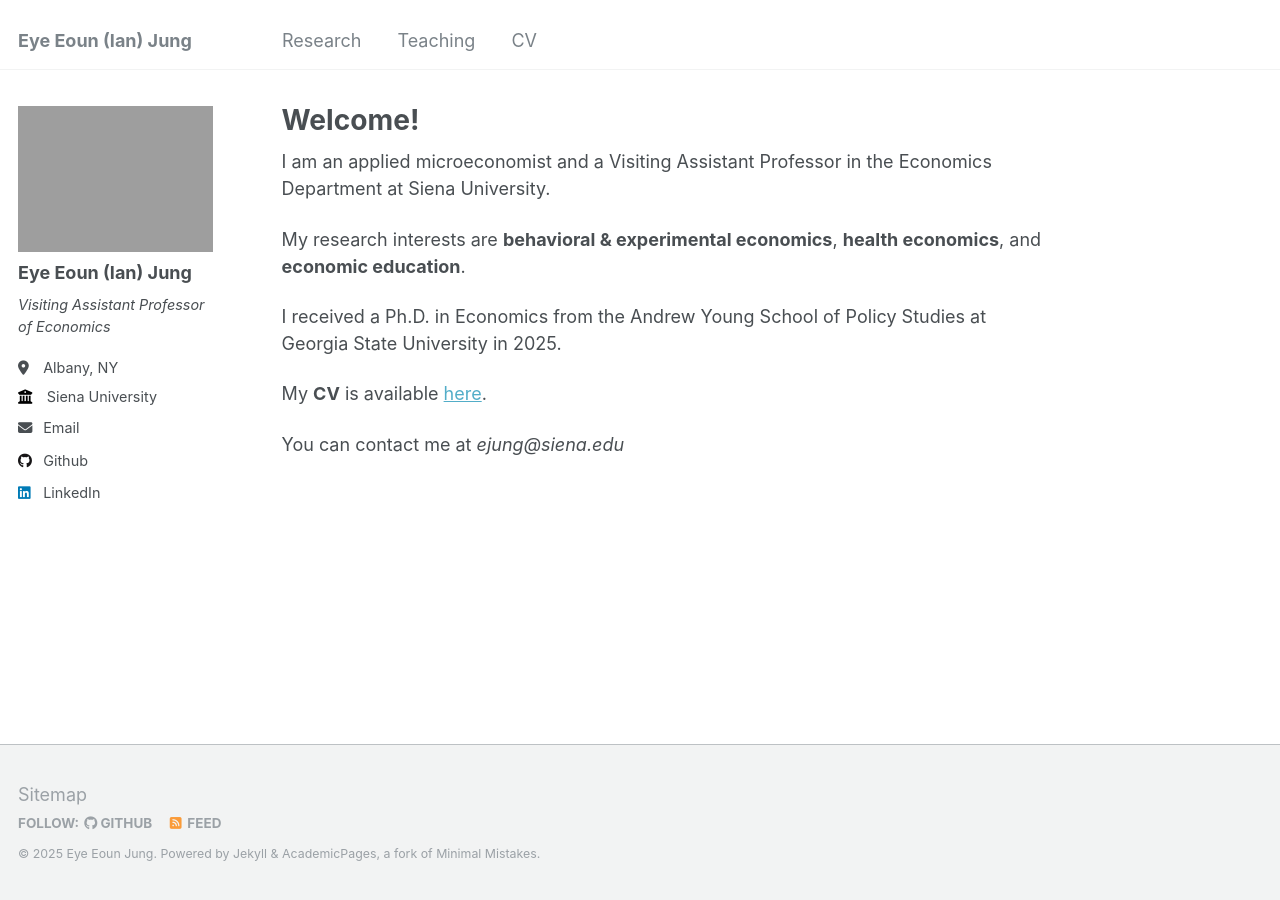
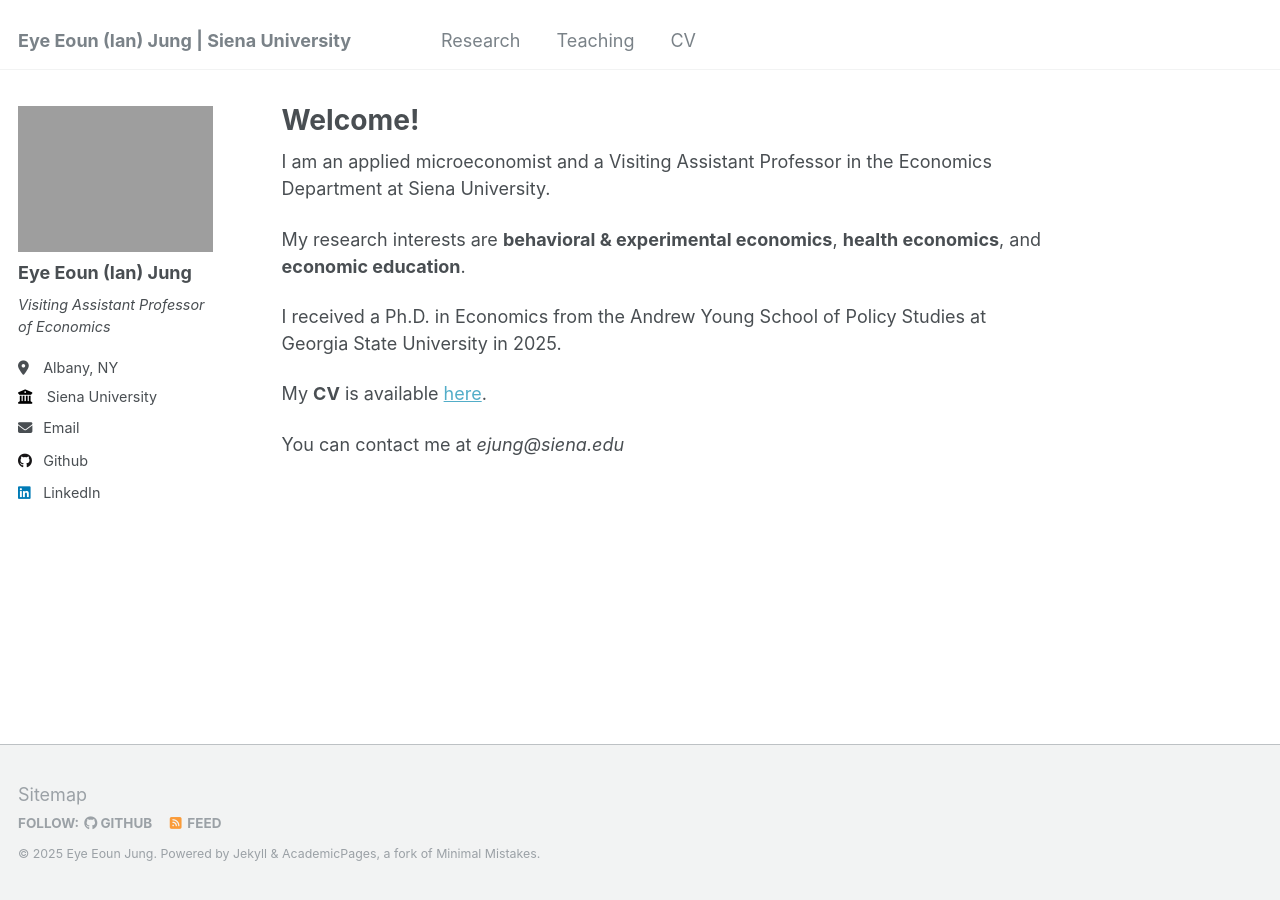
Before and after one commit to ejung11/ejung11.github.io, a Jekyll site: the page built from _pages/about.md, in a window 1280 px wide. Built offline with Jekyll 4.4.1, drawn with Linux system fonts in a browser that asks for light colours.

Commit message:
Update site title to include university name

```diff
--- a/_config.yml
+++ b/_config.yml
@@ -8,7 +8,7 @@
 
 # Basic Site Settings
 locale                   : "en-US"
-title                    : "Eye Eoun (Ian) Jung"
+title                    : "Eye Eoun (Ian) Jung | Siena University"
 title_separator          : "-"
 name                     : &name "Eye Eoun Jung"
 description              : &description "personal description"
```
